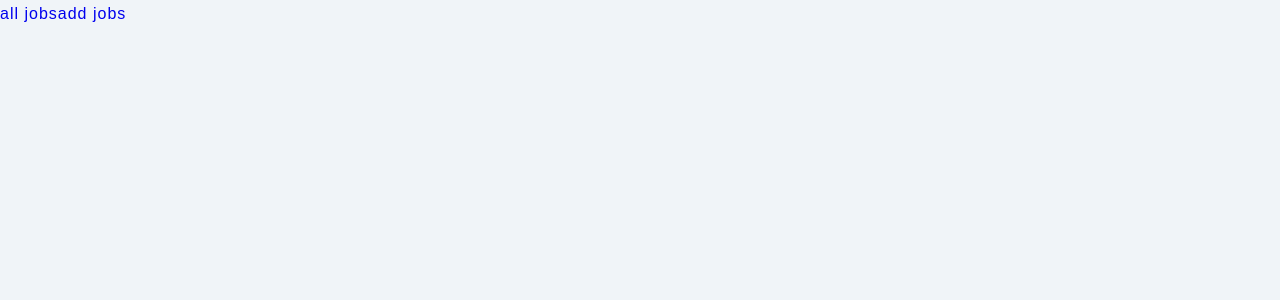
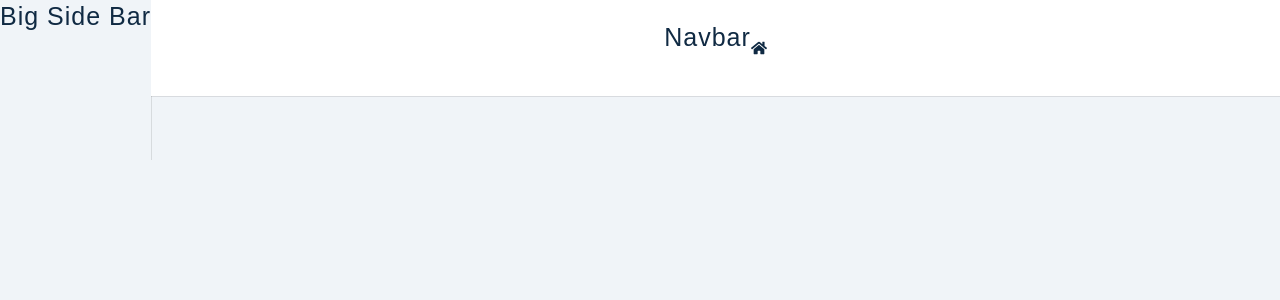
Before and after one commit to Huulamnguyen/mern-jobify-dev, a React (Create React App) app in the folder client/: page / in a window 1280 px wide. Shown: the top 300 px of the page. Built offline with nearby package versions, Linux system fonts and the light colour scheme; sample sign-in values are in the browser's storage.

Commit message:
Sec 21 Shared Layout

```diff
--- /dev/null
+++ b/client/src/components/BigSidebar.js
@@ -0,0 +1,11 @@
+import Wrapper from '../assets/wrappers/BigSidebar';
+
+function BigSidebar () {
+    return (
+        <Wrapper>
+            <h4>Big Side Bar</h4>
+        </Wrapper>
+    )
+}
+
+export default BigSidebar;
--- /dev/null
+++ b/client/src/components/Navbar.js
@@ -0,0 +1,13 @@
+import Wrapper from '../assets/wrappers/Navbar';
+import {FaHome} from 'react-icons/fa';
+
+const Navbar = () => {
+  return (
+    <Wrapper>
+      <h4>navbar</h4>
+      <FaHome />
+    </Wrapper>
+  )
+}
+
+export default Navbar;
--- /dev/null
+++ b/client/src/components/SmallSidebar.js
@@ -0,0 +1,12 @@
+
+import Wrapper from '../assets/wrappers/SmallSidebar';
+
+function SmallSidebar () {
+    return (
+        <Wrapper>
+            <h4>Small Side bar</h4>
+        </Wrapper>
+    )
+}
+
+export default SmallSidebar;
--- a/client/src/components/index.js
+++ b/client/src/components/index.js
@@ -1,5 +1,8 @@
 import Logo from './Logo';
 import FormRow from './FormRow';
 import Alert from './Alert';
+import Navbar from './Navbar';
+import SmallSidebar from './SmallSidebar';
+import BigSidebar from './BigSidebar';
 
-export { Logo, FormRow, Alert }
+export { Logo, FormRow, Alert, Navbar, SmallSidebar, BigSidebar };
--- a/client/src/pages/dashboard/SharedLayout.js
+++ b/client/src/pages/dashboard/SharedLayout.js
@@ -1,15 +1,23 @@
-import { Outlet, Link } from 'react-router-dom';
+import { Outlet } from 'react-router-dom';
+import { Navbar, SmallSidebar, BigSidebar } from '../../components'
 import Wrapper from '../../assets/wrappers/SharedLayout';
 
 function SharedLayout() {
     return (
-        <Wrapper>
-            <nav>
-                <Link to='all-jobs'>all jobs</Link>
-                <Link to='add-job'>add jobs</Link>
-            </nav>
-            <Outlet />
-        </Wrapper>
+        <>
+            <Wrapper>
+                <main className='dashboard'>
+                    <SmallSidebar />
+                    <BigSidebar />
+                    <div>
+                        <Navbar />
+                        <div className='dashboard-page'>
+                            <Outlet />
+                        </div>
+                    </div>
+                </main>
+            </Wrapper>
+        </>
     )
 }
 
--- a/package.json
+++ b/package.json
@@ -33,6 +33,7 @@
     "jsonwebtoken": "^8.5.1",
     "mongoose": "^6.5.3",
     "morgan": "^1.10.0",
+    "react-icons": "^4.4.0",
     "validator": "^13.7.0"
   }
 }
```
Also changed, not shown: 1 other file (tests, documents, lock files or other folders).
